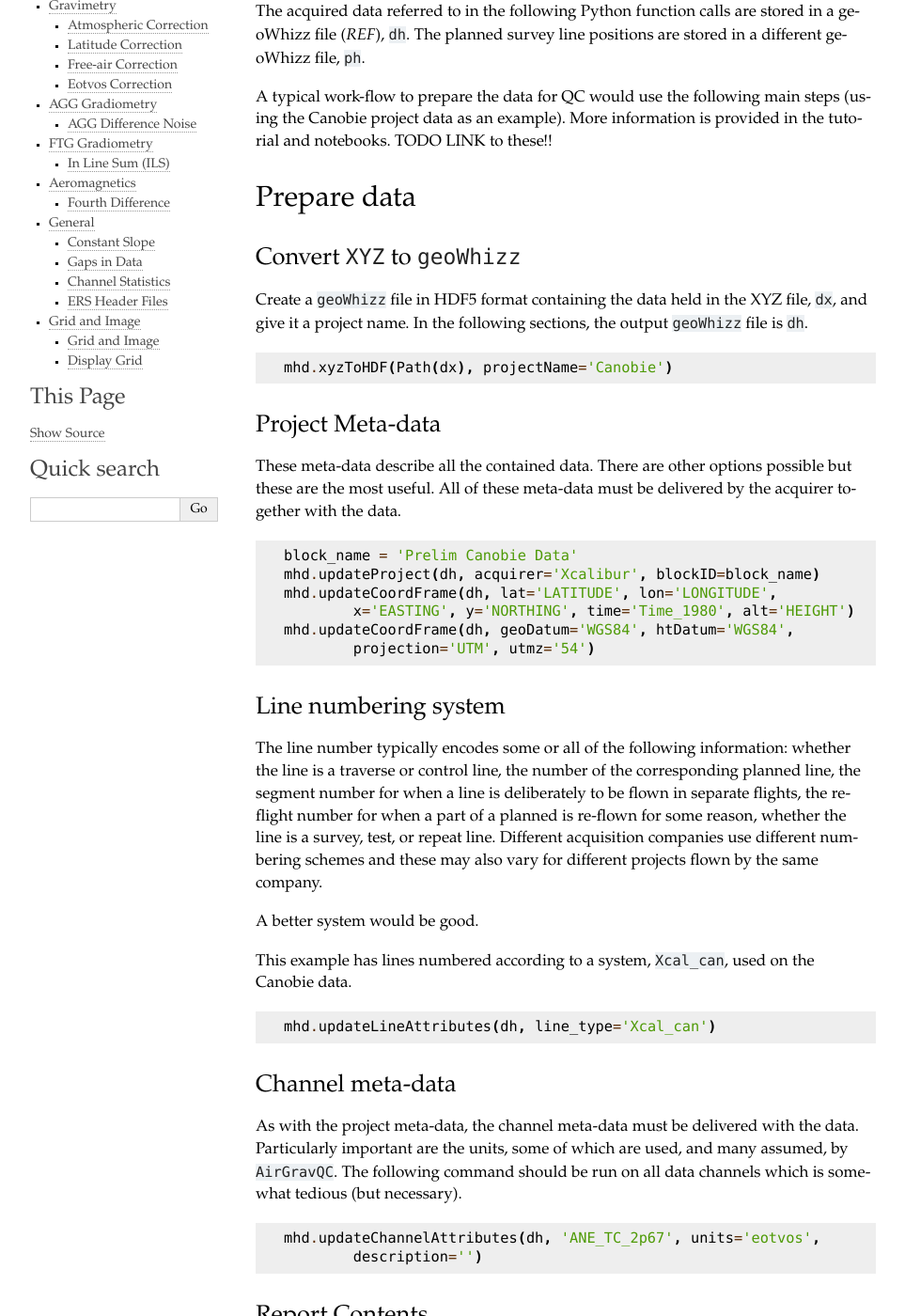
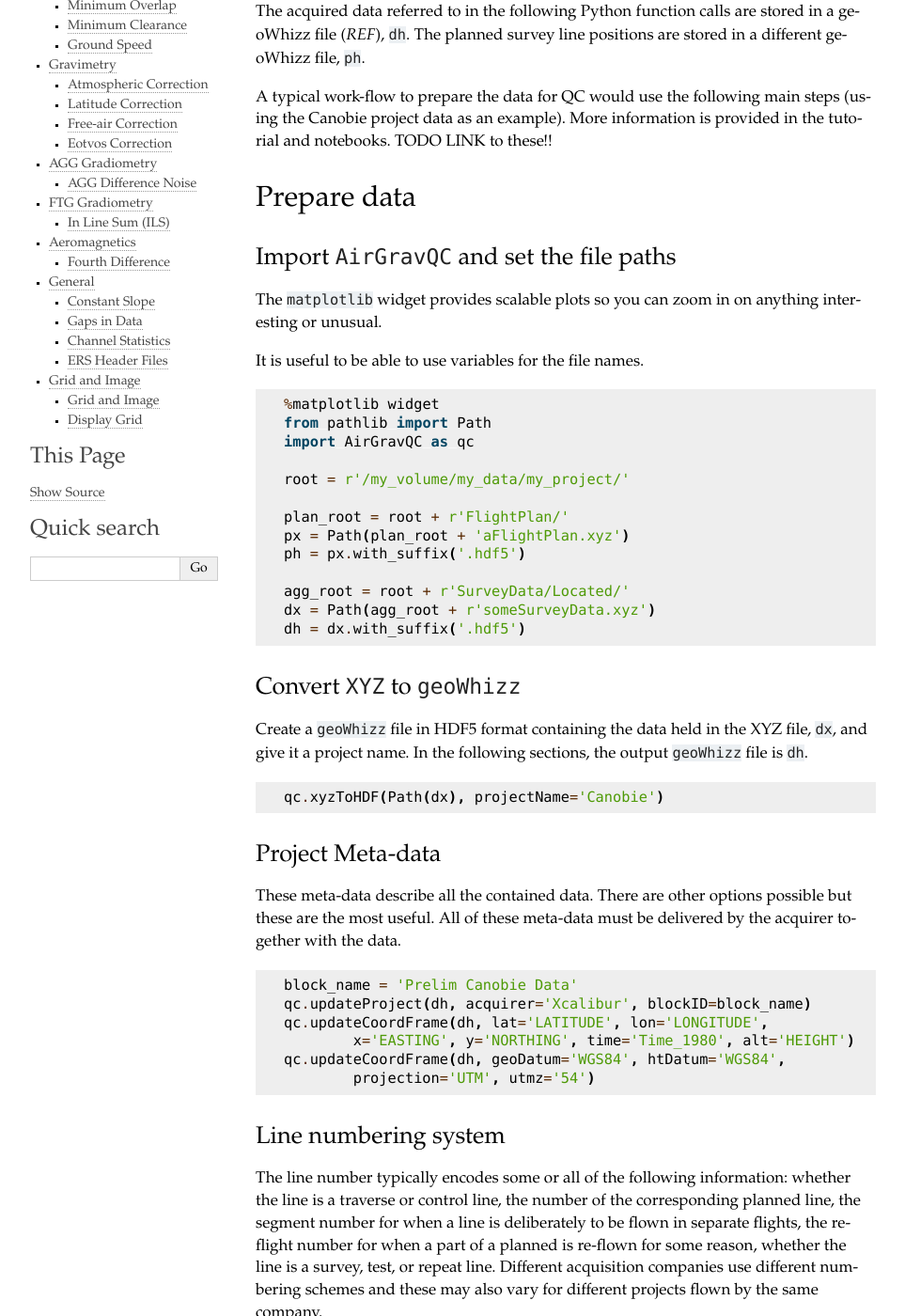
Before and after one commit to GeoscienceAustralia/galileoQC, a Sphinx documentation site: the page built from docs/source/methods.md, in a window 1280 px wide and 1400 px high, scrolled down 496 px. Shown: the whole window at 94% size, without its empty margins (148-1111 px from the left). Built offline with Sphinx 7.4.7, drawn with Linux system fonts in a browser that asks for light colours; some of the changed text lies outside the part shown.

Commit message:
minor doc changes

````diff
--- a/docs/source/methods.md
+++ b/docs/source/methods.md
@@ -16,12 +16,34 @@ A typical work-flow to prepare the data for QC would use the following main step
 
 ## Prepare data
 
+### Import `AirGravQC` and set the file paths
+
+The `matplotlib` widget provides scalable plots so you can zoom in on anything interesting or unusual.
+
+It is useful to be able to use variables for the file names.
+
+```python
+%matplotlib widget
+from pathlib import Path
+import AirGravQC as qc
+
+root = r'/my_volume/my_data/my_project/'
+
+plan_root = root + r'FlightPlan/'
+px = Path(plan_root + 'aFlightPlan.xyz')
+ph = px.with_suffix('.hdf5')
+
+agg_root = root + r'SurveyData/Located/'
+dx = Path(agg_root + r'someSurveyData.xyz')
+dh = dx.with_suffix('.hdf5')
+```
+
 ### Convert `XYZ` to `geoWhizz`
 
 Create a `geoWhizz` file in HDF5 format containing the data held in the XYZ file, `dx`, and give it a project name. In the following sections, the output `geoWhizz` file is `dh`.
 
 ```python
-mhd.xyzToHDF(Path(dx), projectName='Canobie')
+qc.xyzToHDF(Path(dx), projectName='Canobie')
 ```
 
 ### Project Meta-data
@@ -30,10 +52,10 @@ These meta-data describe all the contained data. There are other options possibl
 
 ```python
 block_name = 'Prelim Canobie Data'
-mhd.updateProject(dh, acquirer='Xcalibur', blockID=block_name)
-mhd.updateCoordFrame(dh, lat='LATITUDE', lon='LONGITUDE',
+qc.updateProject(dh, acquirer='Xcalibur', blockID=block_name)
+qc.updateCoordFrame(dh, lat='LATITUDE', lon='LONGITUDE',
 	x='EASTING', y='NORTHING', time='Time_1980', alt='HEIGHT')
-mhd.updateCoordFrame(dh, geoDatum='WGS84', htDatum='WGS84',
+qc.updateCoordFrame(dh, geoDatum='WGS84', htDatum='WGS84',
 	projection='UTM', utmz='54')
 ```
 
@@ -46,15 +68,16 @@ A better system would be good.
 This example has lines numbered according to a system, `Xcal_can`, used on the Canobie data.
 
 ```python
-mhd.updateLineAttributes(dh, line_type='Xcal_can')
+qc.updateLineAttributes(dh, planfile=ph, line_type='Xcal_can',
+	flight_chan='FLIGHT', date_chan='DATE')
 ```
 
 ### Channel meta-data
 
-As with the project meta-data, the channel meta-data must be delivered with the data. Particularly important are the units, some of which are used, and many assumed, by `AirGravQC`. The following command should be run on all data channels which is somewhat tedious (but necessary).
+As with the project meta-data, the channel meta-data must be delivered with the data. Particularly important are the units, some of which are used, and many assumed, by `AirGravQC`. The following command should be run on all data channels which is somewhat tedious (but necessary because the units are used in checking).
 
 ```python
-mhd.updateChannelAttributes(dh, 'ANE_TC_2p67', units='eotvos',
+qc.updateChannelAttributes(dh, 'ANE_TC_2p67', units='eotvos',
 	description='')
 ```
 
@@ -63,7 +86,7 @@ mhd.updateChannelAttributes(dh, 'ANE_TC_2p67', units='eotvos',
 A summary of the contents of the created `geoWhizz` data file is useful.
 
 ```python
-mhd.reportWhizz(dh)
+qc.reportWhizz(dh)
 ```
 
 ### Report Flights
@@ -71,7 +94,7 @@ mhd.reportWhizz(dh)
 Summarises the flight numbers and, optionally, the lines flown on each.
 
 ```python
-mhd.reportFlights(dh, detailed=True)
+qc.reportFlights(dh, flightChannel='FLIGHT', detailed=True)
 ```
 
 ### Report Sampling
@@ -79,7 +102,7 @@ mhd.reportFlights(dh, detailed=True)
 This is done in time (where the sampling rate should be constant) and space (we expect variations due to varying aircraft ground speed).
 
 ```python
-mhd.reportSampling(dh)
+qc.reportSampling(dh)
 ```
 
 ### The Plan
@@ -87,16 +110,15 @@ mhd.reportSampling(dh)
 There should be an `XYZ` file, `px`, that provides the easting, northing, and altitude (or drape) for each planned survey line. We perform a similar process to that used on the acquired data to make a `geoWhizz` plan file, `ph`. This file is used in navigation checking. *TODO LINK TO NAV !!*
 
 ```python
-mhd.xyzToHDF(Path(px), projectName='Canobie')
+qc.xyzToHDF(Path(px), projectName='Canobie')
 block_name = 'Survey Plan'
-mhd.updateProject(ph, acquirer='Xcalibur', blockID=block_name)
-mhd.updateCoordFrame(ph, x='EASTING', y='NORTHING')
-mhd.updateCoordFrame(ph, geoDatum='WGS84', projection='UTM',
+qc.updateProject(ph, acquirer='Xcalibur', blockID=block_name)
+qc.updateCoordFrame(ph, x='EASTING', y='NORTHING')
+qc.updateCoordFrame(ph, geoDatum='WGS84', projection='UTM',
 	utmz='54')
-mhd.updateLineAttributes(ph, line_type='Xcal_can')
-mhd.updateChannelAttributes(ph, 'EASTING', units='m')
-mhd.updateChannelAttributes(ph, 'NORTHING', units='m')
-mhd.reportWhizz(ph)
+qc.updateChannelAttributes(ph, 'EASTING', units='m')
+qc.updateChannelAttributes(ph, 'NORTHING', units='m')
+qc.reportWhizz(ph)
 ```
 
 ### Lines Map
@@ -122,6 +144,14 @@ There is a minimum number of GNSS satellites visible to the GNSS receiver, and t
 ```python
 qc.checkGNSS(dh, 'NumSats', 'PDOP', 'VDOP', 'HDOP',
 	nsats_min=5, max_pdop=4, max_hdop=4, max_vdop=4)
+```
+
+### Heading
+
+There is no technical specification on heading but I usually expect it to vary by no more than +/- 10 degrees from nominal. The nominal headings are entered as an array.
+
+```python
+qc.checkHeading(dh, [0.0, 90.0, 180.0, -90.0], headingchan='Bearing', tolerance=10.0, plot_flag=False)
 ```
 
 ### Horizontal Position
@@ -365,7 +395,7 @@ z_chans = ['ANE_TC_2p67', 'AUV_TC_2p67', 'BNE_TC_2p67', 'BUV_TC_2p67', 'Bearing'
            'PDOP', 'TURBULENCE', 'T_DD', 'T_NE', 'T_UV', 'Time_1980', 'Time_Day', 'VDOP', 'gD_Fourier_2p67']
 mr_chans = ['Bearing']
 d1_chans = ['FIDUCIAL', 'FLIGHT', 'JOB_ID', 'LINE', 'Time_1980', 'Time_Day']
-erm.grid_n_image(dh, z_chans, mr_chans, d1_chans, 500.0)
+qc.grid_n_image(dh, z_chans, 500.0, mr_chans=mr_chans, d1_chans=d1_chans)
 ```
 
 Only a few of the output images are shown here just to illustrate the typical output.
@@ -395,7 +425,7 @@ Removing the mean bearing for each survey line leaves just the variations in air
 When grids are provided by the acquirer, there is no need to use `grid_n_image()`. Instead, the grids can be simply imaged to the Jupyter-lab notebook by `display_grid()`.
 
 ```python
-erm.display_grid(boug_grid_path, 'Bouguer Gravity')
+qc.display_grid(boug_grid_path, 'Bouguer Gravity')
 ```
 
 ```{figure} img_Altitude.png
````
Also changed, not shown: other parts of docs/source/methods.md (+1 -1 lines), docs/source/starting.md (+1 -4 lines).
